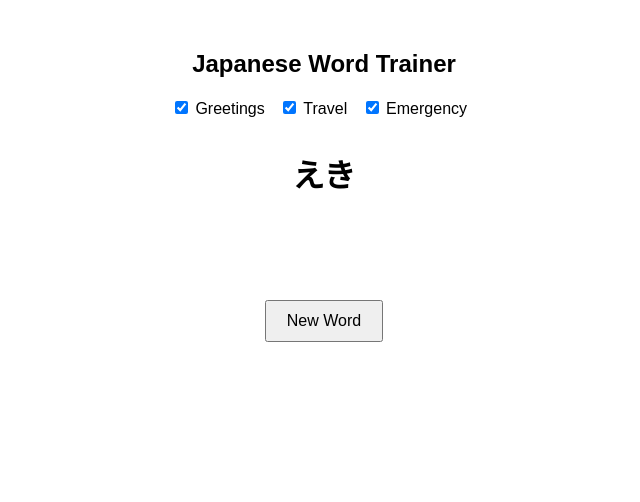
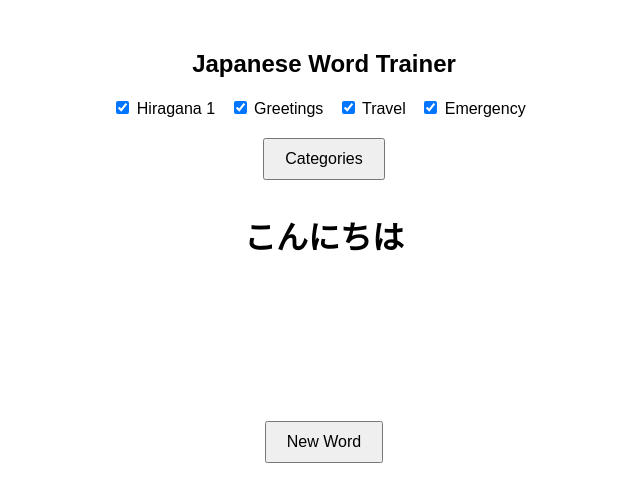
Before and after one commit to jmgcheng/routine_jap_01, a plain HTML site: page index.html in a window 1280 px wide. Both pictures are taken after a click on the button "New Word". Shown: the whole page, without its empty margins (316-956 px from the left). Drawn offline with Linux system fonts and the light colour scheme.

Commit message:
update - dictionary

```diff
--- a/index.html
+++ b/index.html
@@ -13,6 +13,11 @@
         #japanese-word {
             font-size: 2em;
             font-weight: bold;
+        }
+        #romaji-word {
+            font-size: 1.5em;
+            color: darkblue;
+            margin-top: 10px;
         }
         #english-word {
             font-size: 1.5em;
@@ -38,13 +43,18 @@
     <h2>Japanese Word Trainer</h2>
 
     <div class="category-group">
-        <label><input type="checkbox" class="category" value="greetings" checked> Greetings</label>
-        <label><input type="checkbox" class="category" value="travel" checked> Travel</label>
-        <label><input type="checkbox" class="category" value="emergency" checked> Emergency</label>
+        <div id="group-label">
+            <label><input type="checkbox" class="category" value="hiragana1" checked> Hiragana 1</label>
+            <label><input type="checkbox" class="category" value="greetings" checked> Greetings</label>
+            <label><input type="checkbox" class="category" value="travel" checked> Travel</label>
+            <label><input type="checkbox" class="category" value="emergency" checked> Emergency</label>
+        </div>
+        <button onclick="toggleGroupMenu()">Categories</button>
     </div>
 
     <div>
         <p id="japanese-word">Press the button to start!</p>
+        <p id="romaji-word"></p>
         <p id="english-word"></p>
         <button onclick="showRandomWord()">New Word</button>
     </div>
--- a/script.js
+++ b/script.js
@@ -1,3 +1,43 @@
+// Hiragana and Katakana Dictionaries
+const hiraganaDictionary = [
+    { 'char': 'あ', 'romaji': 'a' }, { 'char': 'い', 'romaji': 'i' }, { 'char': 'う', 'romaji': 'u' },
+    { 'char': 'え', 'romaji': 'e' }, { 'char': 'お', 'romaji': 'o' }, { 'char': 'か', 'romaji': 'ka' },
+    { 'char': 'き', 'romaji': 'ki' }, { 'char': 'く', 'romaji': 'ku' }, { 'char': 'け', 'romaji': 'ke' },
+    { 'char': 'こ', 'romaji': 'ko' }, { 'char': 'さ', 'romaji': 'sa' }, { 'char': 'し', 'romaji': 'shi' },
+    { 'char': 'す', 'romaji': 'su' }, { 'char': 'せ', 'romaji': 'se' }, { 'char': 'そ', 'romaji': 'so' }
+];
+
+const katakanaDictionary = [
+    { 'char': 'ア', 'romaji': 'a' }, { 'char': 'イ', 'romaji': 'i' }, { 'char': 'ウ', 'romaji': 'u' },
+    { 'char': 'エ', 'romaji': 'e' }, { 'char': 'オ', 'romaji': 'o' }, { 'char': 'カ', 'romaji': 'ka' },
+    { 'char': 'キ', 'romaji': 'ki' }, { 'char': 'ク', 'romaji': 'ku' }, { 'char': 'ケ', 'romaji': 'ke' },
+    { 'char': 'コ', 'romaji': 'ko' }, { 'char': 'サ', 'romaji': 'sa' }, { 'char': 'シ', 'romaji': 'shi' },
+    { 'char': 'ス', 'romaji': 'su' }, { 'char': 'セ', 'romaji': 'se' }, { 'char': 'ソ', 'romaji': 'so' }
+];
+
+// Sample Game Card Data
+let gameCardsHiragana1 = [
+    {
+        "jap": "あ",
+        "eng": "a"
+    },
+    {
+        "jap": "い",
+        "eng": "i"
+    },
+    {
+        "jap": "う",
+        "eng": "u"
+    },
+    {
+        "jap": "え",
+        "eng": "e"
+    },
+    {
+        "jap": "お",
+        "eng": "o"
+    },
+];
 let gameCardsGreetings = [
     { "jap": "こんにちは", "eng": "Hello" },
     { "jap": "さようなら", "eng": "Goodbye" }
@@ -13,32 +53,55 @@ let gameCardsEmergency = [
     { "jap": "けいさつ", "eng": "Police" }
 ];
 
-let gameCards = []; // This will store selected categories
+let gameCards = []; // Stores selected categories
 const delaySeconds = 3; // Time before showing translation
-let revealTimeout; // Store the timeout ID
+let revealTimeout; // Stores timeout ID
+let b_showCategoryMenu = true;
 
-// Function to get selected categories and update gameCards
+// Function to get Romaji from a Japanese word
+function getRomaji(japaneseWord) {
+    let romajiWord = "";
+
+    for (let char of japaneseWord) {
+        let foundHiragana = hiraganaDictionary.find(entry => entry.char === char);
+        let foundKatakana = katakanaDictionary.find(entry => entry.char === char);
+
+        if (foundHiragana) {
+            romajiWord += foundHiragana.romaji + " ";
+        } else if (foundKatakana) {
+            romajiWord += foundKatakana.romaji + " ";
+        } else {
+            romajiWord += char + " "; // If character is not found, keep it as is
+        }
+    }
+
+    return romajiWord.trim();
+}
+
+// Function to update selected categories
 function updateSelectedCategories() {
     let selectedCategories = [];
     let checkboxes = document.querySelectorAll(".category:checked");
 
     checkboxes.forEach(checkbox => {
+        if (checkbox.value === "hiragana1") selectedCategories.push(...gameCardsHiragana1);
         if (checkbox.value === "greetings") selectedCategories.push(...gameCardsGreetings);
         if (checkbox.value === "travel") selectedCategories.push(...gameCardsTravel);
         if (checkbox.value === "emergency") selectedCategories.push(...gameCardsEmergency);
     });
 
-    gameCards = selectedCategories.length > 0 ? selectedCategories : [...gameCardsGreetings, ...gameCardsTravel, ...gameCardsEmergency];
+    gameCards = selectedCategories.length > 0 ? selectedCategories : [...gameCardsHiragana1, ...gameCardsGreetings, ...gameCardsTravel, ...gameCardsEmergency];
 }
 
 // Function to show a random word
 function showRandomWord() {
-    clearTimeout(revealTimeout); // Reset the timeout
+    clearTimeout(revealTimeout); // Reset timeout
 
     updateSelectedCategories(); // Update selected categories before choosing a word
 
     if (gameCards.length === 0) {
         document.getElementById("japanese-word").innerText = "No category selected!";
+        document.getElementById("romaji-word").innerText = "";
         document.getElementById("english-word").innerText = "";
         return;
     }
@@ -47,14 +110,33 @@ function showRandomWord() {
     let chosenCard = gameCards[randomIndex];
 
     document.getElementById("japanese-word").innerText = chosenCard.jap;
+    document.getElementById("romaji-word").innerText = getRomaji(chosenCard.jap);
+
     let engWord = document.getElementById("english-word");
     engWord.innerText = chosenCard.eng;
     engWord.style.visibility = "hidden";
 
+    let romWord = document.getElementById("romaji-word");
+    romWord.style.visibility = "hidden";
+
     // Show translation after delay
     revealTimeout = setTimeout(() => {
+        romWord.style.visibility = "visible";
         engWord.style.visibility = "visible";
     }, delaySeconds * 1000);
+}
+
+function toggleGroupMenu() {
+    let groupLabel = document.getElementById("group-label");
+
+    if (b_showCategoryMenu) {
+        groupLabel.style.display = "none";
+        b_showCategoryMenu = false;
+    }
+    else {
+        groupLabel.style.display = "block";
+        b_showCategoryMenu = true;
+    }
 }
 
 // Update words when checkboxes change
```
